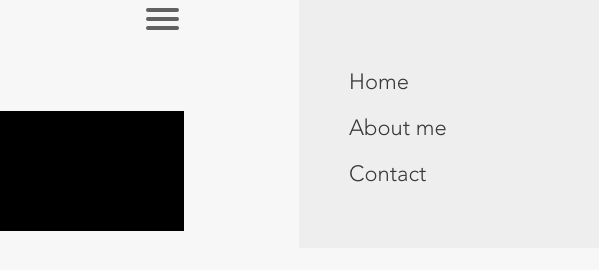
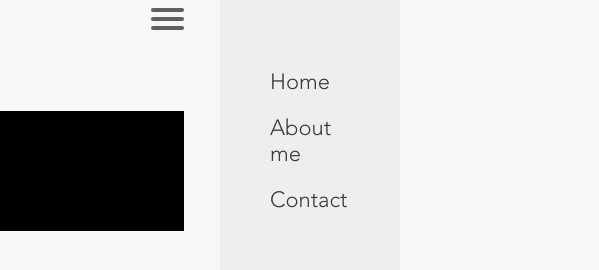
Before and after one commit to JoaquinVF/Personal-Portfolio, a plain HTML site: page index.html in a window 1280 px wide. Shown: the full height of the page, 1096-1695 px from the left, 599 px wide, since content can reach past the window. Drawn offline with Linux system fonts and the light colour scheme.

Commit message:
Menu fix

```diff
--- a/index.css
+++ b/index.css
@@ -32,7 +32,7 @@ header{
   display: block;
   position: absolute;
   top: 8px;
-  right: 5px;
+  right: 0px;
   z-index: 2;
   -webkit-user-select: none;
   user-select: none;
@@ -55,8 +55,8 @@ header{
   width: 40px;
   height: 32px;
   position: absolute;
-  top: -7px;
-  left: -5px;
+  top: -5px;
+  right: -3px;
   cursor: pointer;
   opacity: 0;
   z-index: 2;
@@ -116,17 +116,17 @@ header{
 #menu
 {
   position: absolute;
-  width: 300px;
+  width: 180px;
   margin: -100px 0 0 -50px;
   padding: 50px;
   padding-top: 125px;
-  right: -120px;
+  right: 0px;
   background: #ededed;
   list-style-type: none;
   -webkit-font-smoothing: antialiased;
 
   transform-origin: 0% 0%;
-  transform: translate(100%, 0%);
+  transform: translate(120%, 0%);
   transition: transform 0.5s cubic-bezier(0.77,0.2,0.05,1.0);
 }
 #menu li
```
